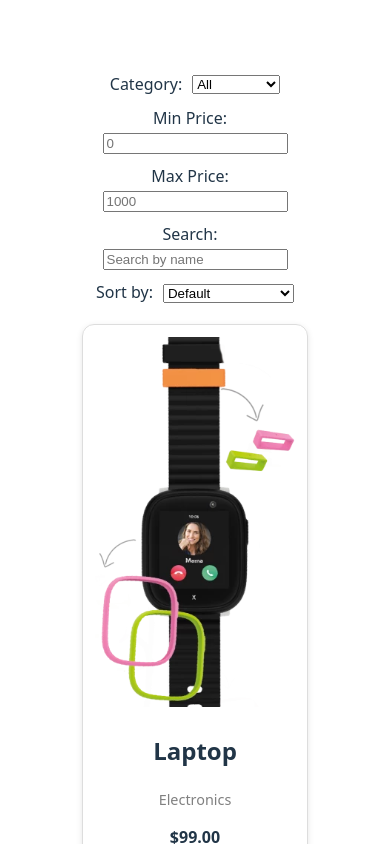
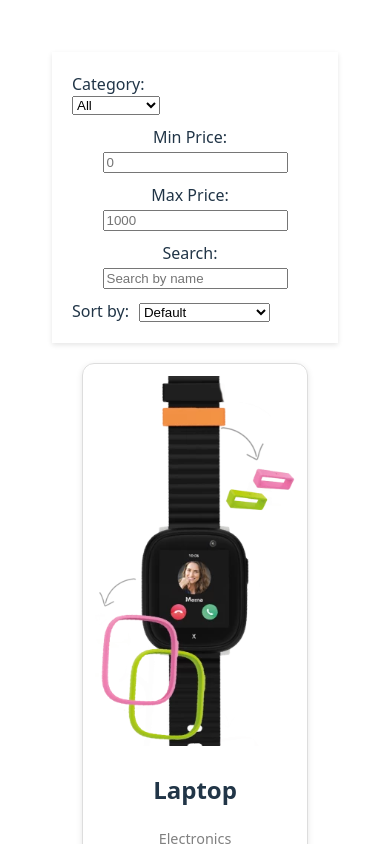
Before and after one commit to ElenaRozhkova/product-catalog, a Vue app: page / in a window 390 px wide. Shown: the top 844 px of the page. Built offline with nearby package versions, Linux system fonts and the light colour scheme.

Commit message:
fix: filter position top

```diff
--- a/src/App.vue
+++ b/src/App.vue
@@ -14,12 +14,13 @@
 
         <div class="filter__price">
           <!-- Price Range Filters -->
-          <div>
+          <div class="filter__mobil">
             <label for="minPrice">Min Price:</label>
             <input type="number" id="minPrice" v-model.number="minPrice" placeholder="0" min="0" />
           </div>
 
-          <div> <label for="maxPrice">Max Price:</label>
+          <div class="filter__mobil">
+            <label for="maxPrice">Max Price:</label>
             <input type="number" id="maxPrice" v-model.number="maxPrice" placeholder="1000" min="0" />
           </div>
 
@@ -99,7 +100,7 @@ const filteredProducts = computed(() => {
       result.sort((a, b) => b.name.localeCompare(a.name))
       break
   }
-
+  console.log(result)
   return result
 })
 </script>
@@ -108,6 +109,7 @@ const filteredProducts = computed(() => {
   display: flex;
   align-items: center;
   margin: auto;
+  padding: 0;
 }
 
 .product__catalog {
@@ -117,17 +119,23 @@ const filteredProducts = computed(() => {
 }
 
 .product__header {
+  position: sticky;
+  top: 0;
   display: flex;
   align-items: flex-end;
   justify-content: space-between;
   flex-wrap: wrap;
   gap: 10px;
   padding: 20px;
+  background-color: white;
+  z-index: 10;
+  box-shadow: 0 2px 5px rgba(0, 0, 0, 0.1);
+  margin-bottom: 20px;
 }
 
 .header__right {
   display: flex;
-  justify-content: center;
+  justify-content: flex-start;
   align-items: center;
   gap: 10px;
   flex-wrap: wrap;
@@ -135,8 +143,8 @@ const filteredProducts = computed(() => {
 
 .filter__bar {
   display: flex;
-  justify-content: center;
-  align-items: center;
+  justify-content: flex-start;
+  align-items: flex-start;
   flex-direction: column;
   gap: 10px;
 }
@@ -167,4 +175,15 @@ const filteredProducts = computed(() => {
   flex-wrap: wrap;
   gap: 20px;
 }
+
+@media (max-width: 625px) {
+
+  .filter__category,
+  .filter__mobil {
+    flex-direction: column;
+    align-items: flex-start;
+    justify-content: center;
+    width: 100%;
+  }
+}
 </style>
--- a/src/lib/data.json
+++ b/src/lib/data.json
@@ -21,7 +21,7 @@
         "image": "../../public/images/image.webp"
     },
     {
-        "id": 5,
+        "id": 4,
         "name": "Frontend",
         "price": 99,
         "category": "Books",
--- a/src/style.css
+++ b/src/style.css
@@ -18,6 +18,7 @@ a {
   color: #646cff;
   text-decoration: inherit;
 }
+
 a:hover {
   color: #535bf2;
 }
@@ -25,7 +26,7 @@ a:hover {
 body {
   margin: 0;
   display: flex;
-  place-items: center;
+  place-items: flex-start;
   min-width: 320px;
   min-height: 100vh;
 }
@@ -46,9 +47,11 @@ button {
   cursor: pointer;
   transition: border-color 0.25s;
 }
+
 button:hover {
   border-color: #646cff;
 }
+
 button:focus,
 button:focus-visible {
   outline: 4px auto -webkit-focus-ring-color;
@@ -70,9 +73,11 @@ button:focus-visible {
     color: #213547;
     background-color: #ffffff;
   }
+
   a:hover {
     color: #747bff;
   }
+
   button {
     background-color: #f9f9f9;
   }
```
